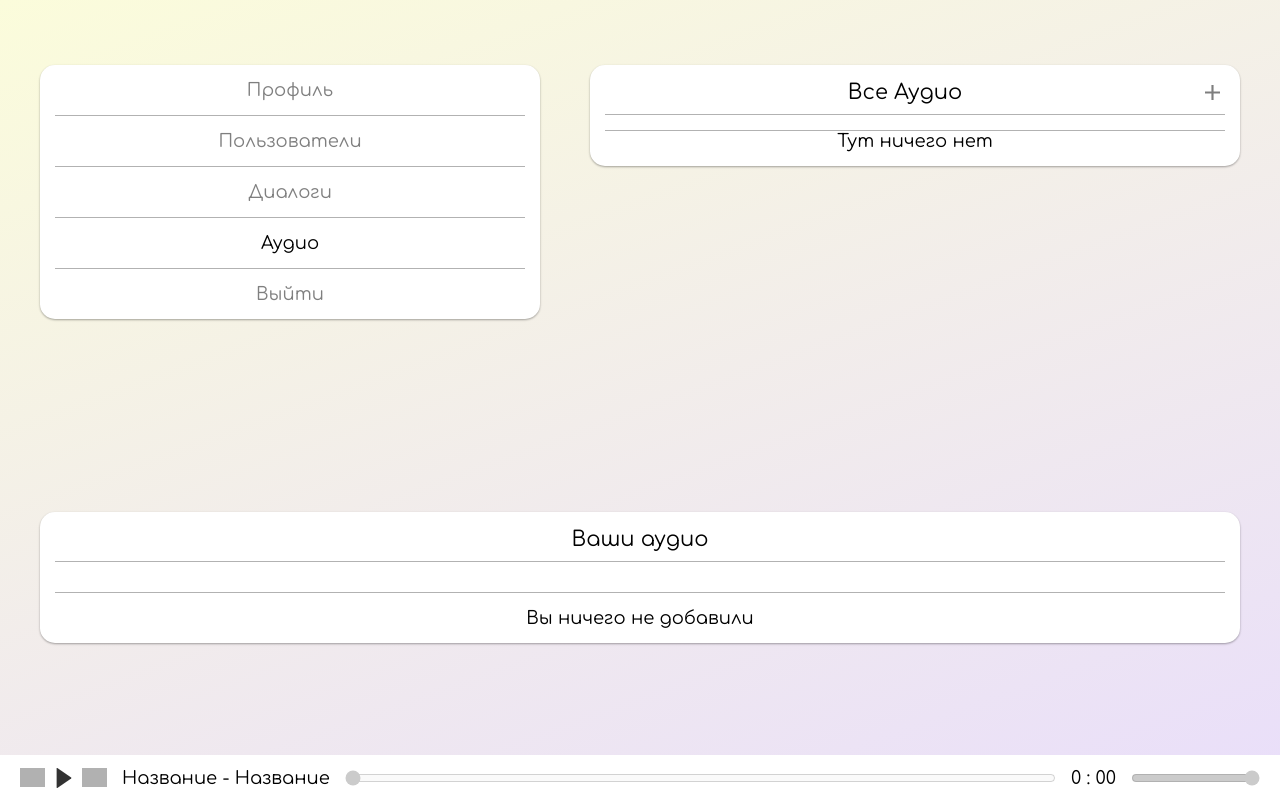
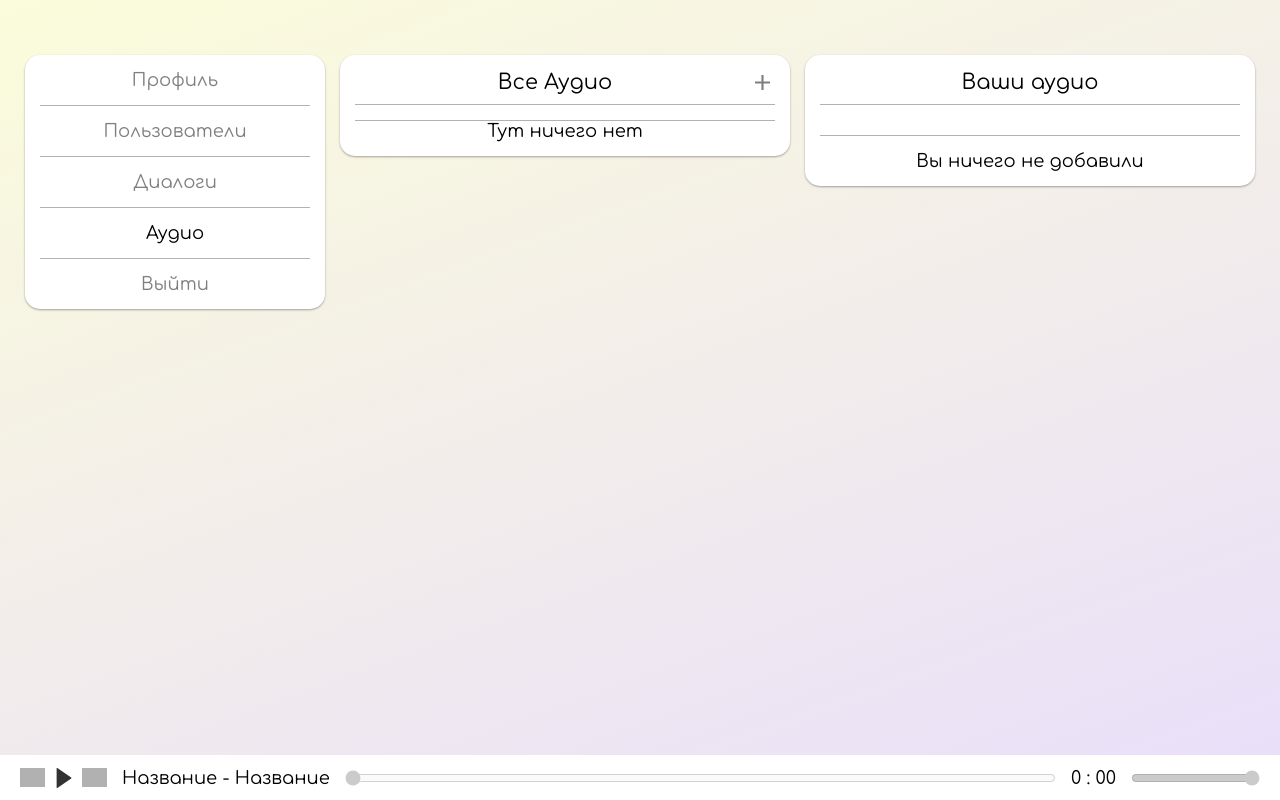
Before and after one commit to mrreads/social-media, a PHP site: page /audio.php in a window 1280 px wide. Run offline with PHP 8.4, Linux system fonts and the light colour scheme; the visitor is signed in with stand-in values (Sample User, id 1); data that the repository does not hold is empty; grey boxes are pictures that could not be loaded.

Commit message:
layout fix

```diff
--- a/css/base.css
+++ b/css/base.css
@@ -53,16 +53,17 @@ hr
 
 .content
 {
-	display: flex;
-	align-items: flex-start;
-	flex-flow: row wrap;
 	flex-grow: 1;
-	justify-content: center;
 
 	max-width: 1440px;
 	min-height: 100%;
 	margin: 0 auto;
 	padding: 15px;
+
+	display: grid;
+	grid-template-columns: 300px 1fr 1fr;
+	grid-gap: 15px;
+	padding-top: 55px;
 }
 
 .nav-menu, .profile_info, .profile-setting, .audio-list, .your-list, .popup, .user-list, .message-box, .dialog-list
@@ -75,16 +76,20 @@ hr
 
 	width: 450px;
 	min-width: 300px;
-	margin: 50px 25px 25px 25px;
+	/* margin: 50px 25px 25px 25px; */
 	padding: 0px 25px 25px 25px;
 
 	border-radius: 15px;
 	background-color: white;
 	box-shadow: 0 1px 3px rgba(0,0,0,0.12), 0 1px 2px rgba(0,0,0,0.24);
+
+	align-self: start;
 }
 
 .nav-menu
 {
+	position: sticky;
+	top: 15px;
 	width: 300px;
 	padding: 15px;
 }
@@ -180,3 +185,9 @@ img
 {
 	opacity: 0.3;
 }
+
+.column-wrapper
+{
+	display: grid;
+	grid-gap: 15px;
+}
--- a/css/profile.css
+++ b/css/profile.css
@@ -69,7 +69,7 @@
 {
     min-height: 110px;
     padding: 10px;
-
+    max-height: 250px;
     resize: vertical;
     text-align: center;
 
--- a/profile.php
+++ b/profile.php
@@ -48,6 +48,7 @@ $dataUser = DB::query("SELECT * FROM users WHERE id_user = $profileId");
             <a href="./logout.php">Выйти</a>
         </div>
 
+        <div class="column-wrapper">
             <div class="profile_info">
                 <form method="POST" action="php/imageUpload.php" enctype="multipart/form-data" class="profile-image-form">
                     <? if ($idUser == $profileId) { ?> <input type="file" class="profile-image-input" name="image"
@@ -108,5 +109,6 @@ $dataUser = DB::query("SELECT * FROM users WHERE id_user = $profileId");
                 </form>
             <? } ?>
         </div>
+    </div>
 </body>
 </html>
```
Lines whose indentation alone changed are shown as unchanged.
